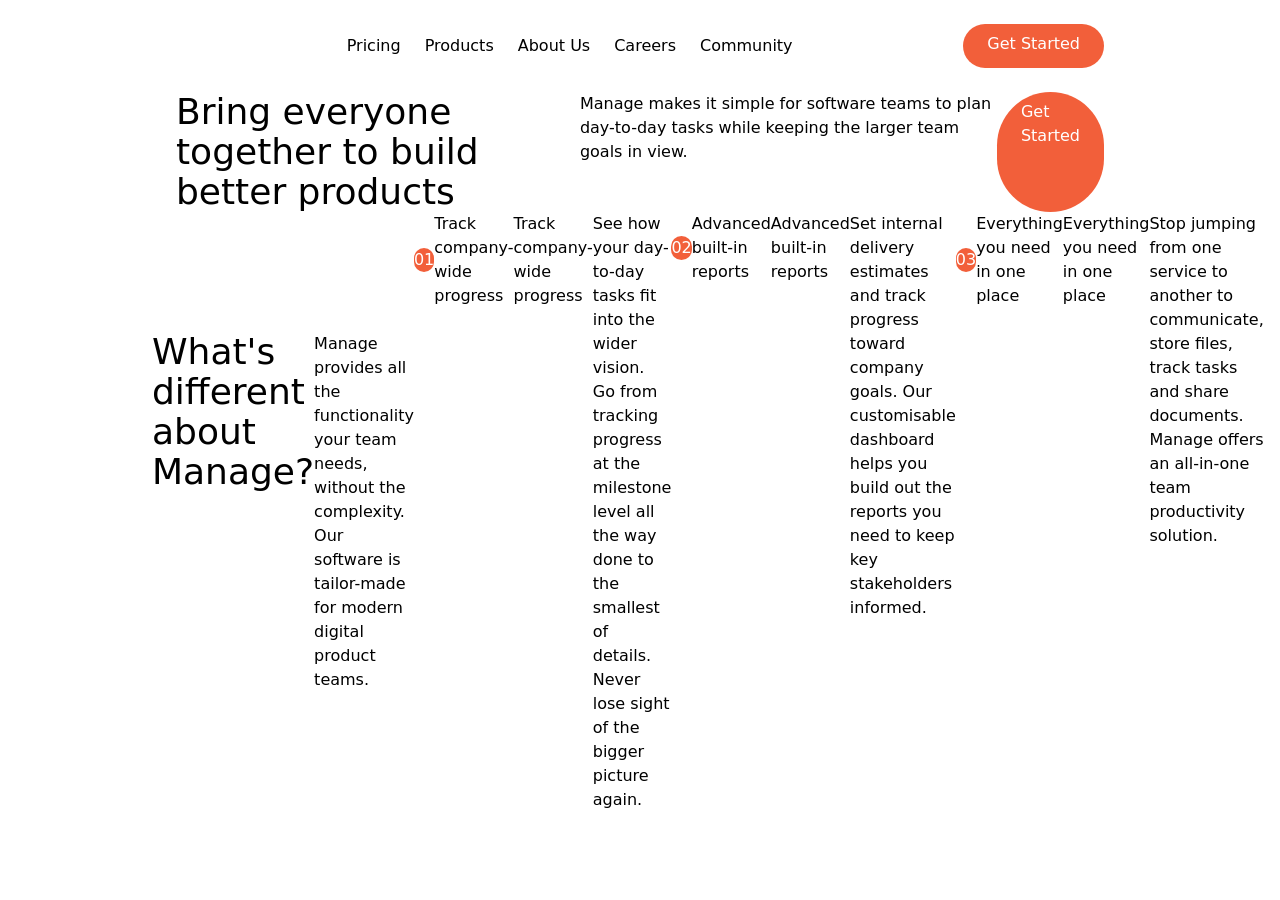
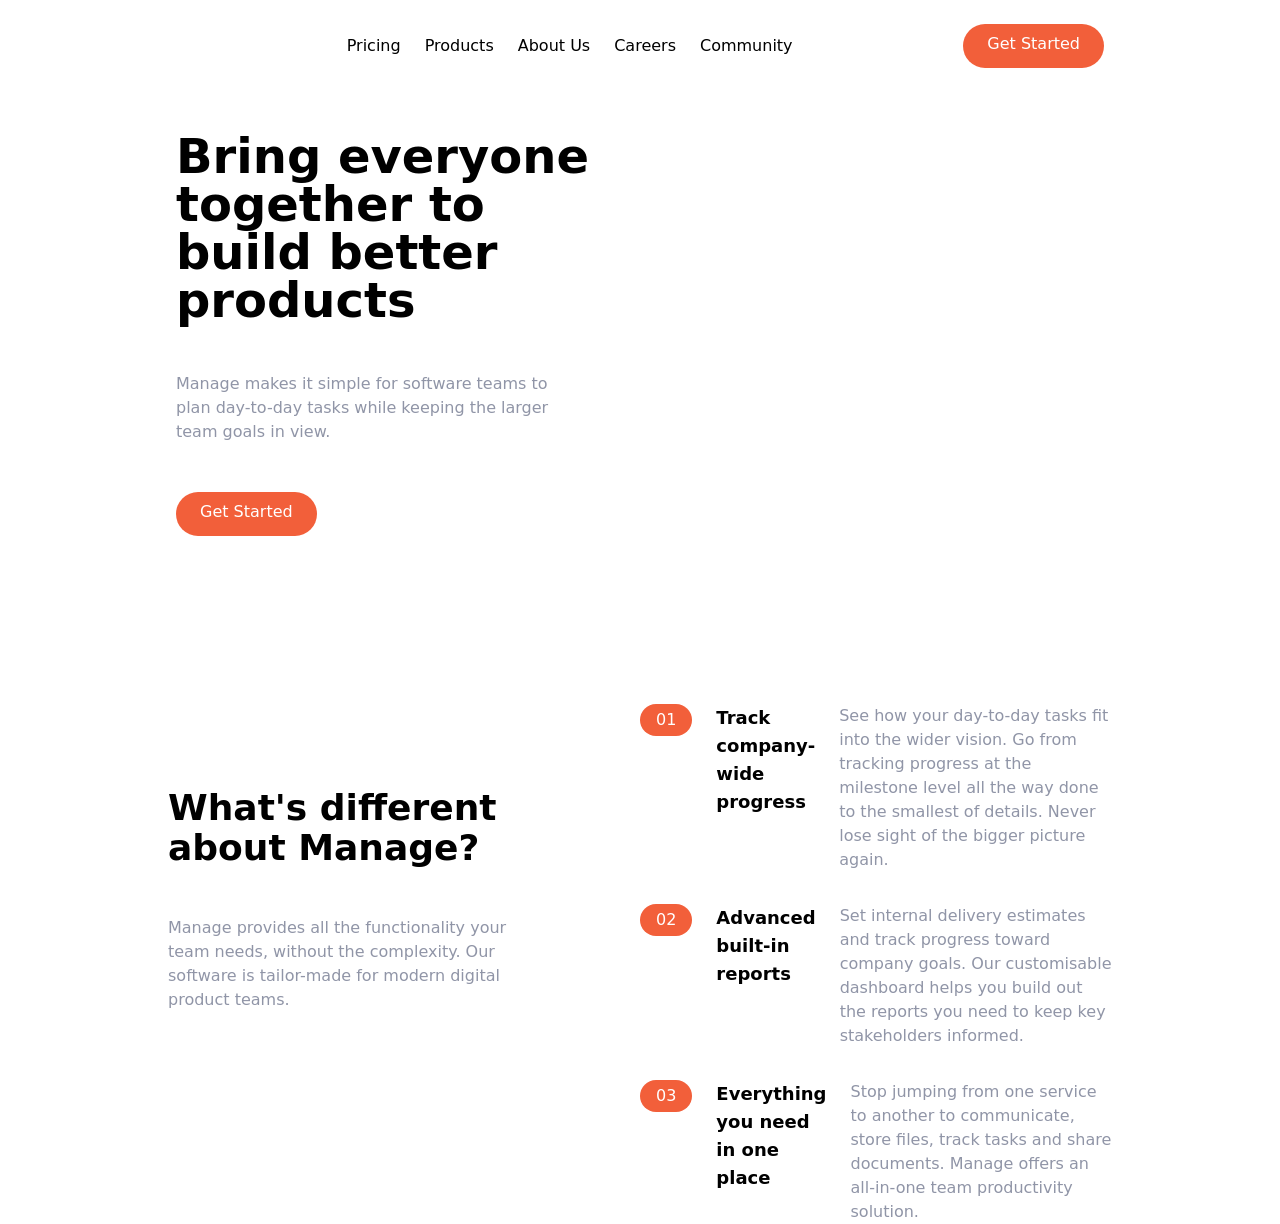

features section

--- a/css/main.css
+++ b/css/main.css
@@ -505,6 +505,18 @@ Ensure the default browser behavior of the `hidden` attribute.
   margin-right: auto;
 }
 
+.mt-10 {
+  margin-top: 2.5rem;
+}
+
+.mb-32 {
+  margin-bottom: 8rem;
+}
+
+.mb-4 {
+  margin-bottom: 1rem;
+}
+
 .flex {
   display: flex;
 }
@@ -513,8 +525,28 @@ Ensure the default browser behavior of the `hidden` attribute.
   display: none;
 }
 
+.max-w-md {
+  max-width: 28rem;
+}
+
+.max-w-sm {
+  max-width: 24rem;
+}
+
+.flex-col {
+  flex-direction: column;
+}
+
+.flex-col-reverse {
+  flex-direction: column-reverse;
+}
+
 .items-center {
   align-items: center;
+}
+
+.justify-center {
+  justify-content: center;
 }
 
 .justify-between {
@@ -527,8 +559,49 @@ Ensure the default browser behavior of the `hidden` attribute.
   margin-left: calc(1.5rem * calc(1 - var(--tw-space-x-reverse)));
 }
 
+.space-y-0 > :not([hidden]) ~ :not([hidden]) {
+  --tw-space-y-reverse: 0;
+  margin-top: calc(0px * calc(1 - var(--tw-space-y-reverse)));
+  margin-bottom: calc(0px * var(--tw-space-y-reverse));
+}
+
+.space-y-9 > :not([hidden]) ~ :not([hidden]) {
+  --tw-space-y-reverse: 0;
+  margin-top: calc(2.25rem * calc(1 - var(--tw-space-y-reverse)));
+  margin-bottom: calc(2.25rem * var(--tw-space-y-reverse));
+}
+
+.space-y-12 > :not([hidden]) ~ :not([hidden]) {
+  --tw-space-y-reverse: 0;
+  margin-top: calc(3rem * calc(1 - var(--tw-space-y-reverse)));
+  margin-bottom: calc(3rem * var(--tw-space-y-reverse));
+}
+
+.space-y-8 > :not([hidden]) ~ :not([hidden]) {
+  --tw-space-y-reverse: 0;
+  margin-top: calc(2rem * calc(1 - var(--tw-space-y-reverse)));
+  margin-bottom: calc(2rem * var(--tw-space-y-reverse));
+}
+
+.space-y-3 > :not([hidden]) ~ :not([hidden]) {
+  --tw-space-y-reverse: 0;
+  margin-top: calc(0.75rem * calc(1 - var(--tw-space-y-reverse)));
+  margin-bottom: calc(0.75rem * var(--tw-space-y-reverse));
+}
+
+.space-x-2 > :not([hidden]) ~ :not([hidden]) {
+  --tw-space-x-reverse: 0;
+  margin-right: calc(0.5rem * var(--tw-space-x-reverse));
+  margin-left: calc(0.5rem * calc(1 - var(--tw-space-x-reverse)));
+}
+
 .rounded-full {
   border-radius: 9999px;
+}
+
+.rounded-l-full {
+  border-top-left-radius: 9999px;
+  border-bottom-left-radius: 9999px;
 }
 
 .bg-red-500 {
@@ -539,6 +612,11 @@ Ensure the default browser behavior of the `hidden` attribute.
 .bg-brightRed {
   --tw-bg-opacity: 1;
   background-color: hsl(12 88% 59% / var(--tw-bg-opacity));
+}
+
+.bg-brightRedSupLight {
+  --tw-bg-opacity: 1;
+  background-color: hsl(12 88% 95% / var(--tw-bg-opacity));
 }
 
 .p-6 {
@@ -554,8 +632,27 @@ Ensure the default browser behavior of the `hidden` attribute.
   padding-right: 1.5rem;
 }
 
+.px-4 {
+  padding-left: 1rem;
+  padding-right: 1rem;
+}
+
+.py-2 {
+  padding-top: 0.5rem;
+  padding-bottom: 0.5rem;
+}
+
+.py-1 {
+  padding-top: 0.25rem;
+  padding-bottom: 0.25rem;
+}
+
 .pt-2 {
   padding-top: 0.5rem;
+}
+
+.text-center {
+  text-align: center;
 }
 
 .text-4xl {
@@ -563,9 +660,28 @@ Ensure the default browser behavior of the `hidden` attribute.
   line-height: 2.5rem;
 }
 
+.text-base {
+  font-size: 1rem;
+  line-height: 1.5rem;
+}
+
+.text-lg {
+  font-size: 1.125rem;
+  line-height: 1.75rem;
+}
+
+.font-bold {
+  font-weight: 700;
+}
+
 .text-white {
   --tw-text-opacity: 1;
   color: rgb(255 255 255 / var(--tw-text-opacity));
+}
+
+.text-darkGrayishBlue {
+  --tw-text-opacity: 1;
+  color: hsl(227 12% 61% / var(--tw-text-opacity));
 }
 
 .hover\:bg-brightRedLight:hover {
@@ -579,11 +695,67 @@ Ensure the default browser behavior of the `hidden` attribute.
 }
 
 @media (min-width: 768px) {
+  .md\:mb-4 {
+    margin-bottom: 1rem;
+  }
+
   .md\:block {
     display: block;
   }
 
   .md\:flex {
     display: flex;
+  }
+
+  .md\:hidden {
+    display: none;
+  }
+
+  .md\:w-1\/2 {
+    width: 50%;
+  }
+
+  .md\:flex-row {
+    flex-direction: row;
+  }
+
+  .md\:justify-start {
+    justify-content: flex-start;
+  }
+
+  .md\:space-y-0 > :not([hidden]) ~ :not([hidden]) {
+    --tw-space-y-reverse: 0;
+    margin-top: calc(0px * calc(1 - var(--tw-space-y-reverse)));
+    margin-bottom: calc(0px * var(--tw-space-y-reverse));
+  }
+
+  .md\:space-x-0 > :not([hidden]) ~ :not([hidden]) {
+    --tw-space-x-reverse: 0;
+    margin-right: calc(0px * var(--tw-space-x-reverse));
+    margin-left: calc(0px * calc(1 - var(--tw-space-x-reverse)));
+  }
+
+  .md\:space-x-6 > :not([hidden]) ~ :not([hidden]) {
+    --tw-space-x-reverse: 0;
+    margin-right: calc(1.5rem * var(--tw-space-x-reverse));
+    margin-left: calc(1.5rem * calc(1 - var(--tw-space-x-reverse)));
+  }
+
+  .md\:bg-transparent {
+    background-color: transparent;
+  }
+
+  .md\:py-1 {
+    padding-top: 0.25rem;
+    padding-bottom: 0.25rem;
+  }
+
+  .md\:text-left {
+    text-align: left;
+  }
+
+  .md\:text-5xl {
+    font-size: 3rem;
+    line-height: 1;
   }
 }
